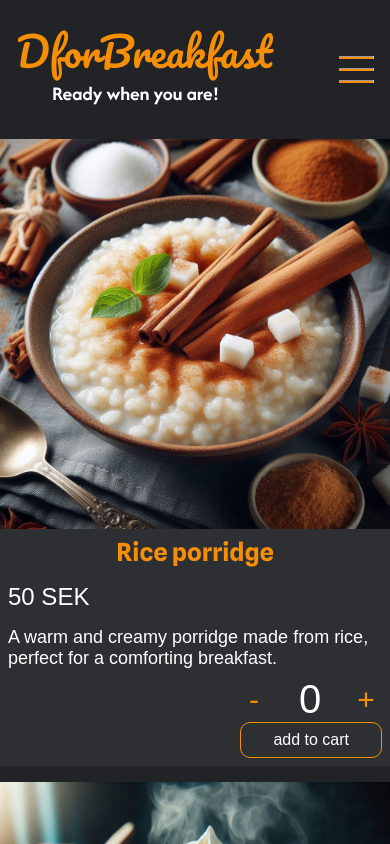
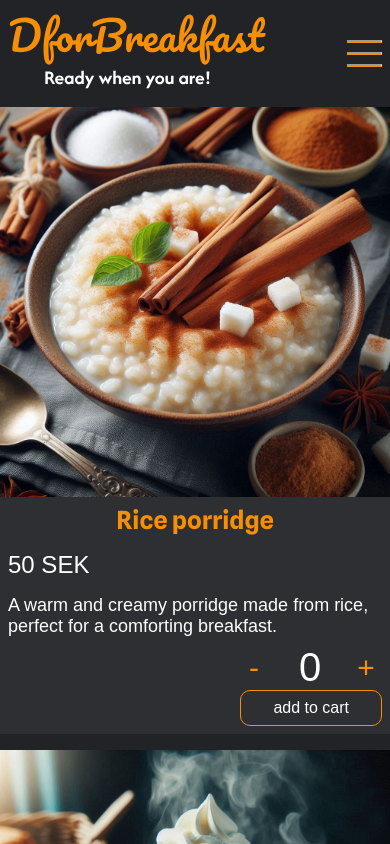
Before and after one commit to sandranymark/GhostWarriors, a React (Vite) app in the folder frontend/: page /menu in a window 390 px wide. Shown: the top 844 px of the page. Built offline with nearby package versions, Linux system fonts and the light colour scheme; a web font is replaced by a local one.

Commit message:
Fix: margin padding on menu and close menu btn

```diff
--- a/frontend/src/components/hamburgerBar/HamburgerBar.css
+++ b/frontend/src/components/hamburgerBar/HamburgerBar.css
@@ -13,13 +13,15 @@
   height: 2.5rem;
   padding: 0.5rem;
   cursor: pointer;
-  font-size: 2rem;
+  font-size: 1rem;
   border-radius: 50%;
   color: var(--white);
   align-items: center;
   font-family: var(--h1);
   justify-content: center;
   border: 2px solid var(--orange);
+  margin-top: 1rem;
+  margin-right: .5rem;
 }
 
 @keyframes slideInFromRight {
--- a/frontend/src/components/header/Header.css
+++ b/frontend/src/components/header/Header.css
@@ -1,6 +1,6 @@
 .header {
   width: 100%;
-  padding: 1rem;
+  padding: 0 .5rem;
   display: flex;
   align-items: center;
   justify-content: space-between;
--- a/frontend/src/pages/menupage/Menupage.css
+++ b/frontend/src/pages/menupage/Menupage.css
@@ -6,7 +6,7 @@
 
 @media screen and (max-width: 500px) {
   .menu {
-    margin-bottom: 8rem;
+    margin-bottom: 1rem;
   }
 }
 
```
